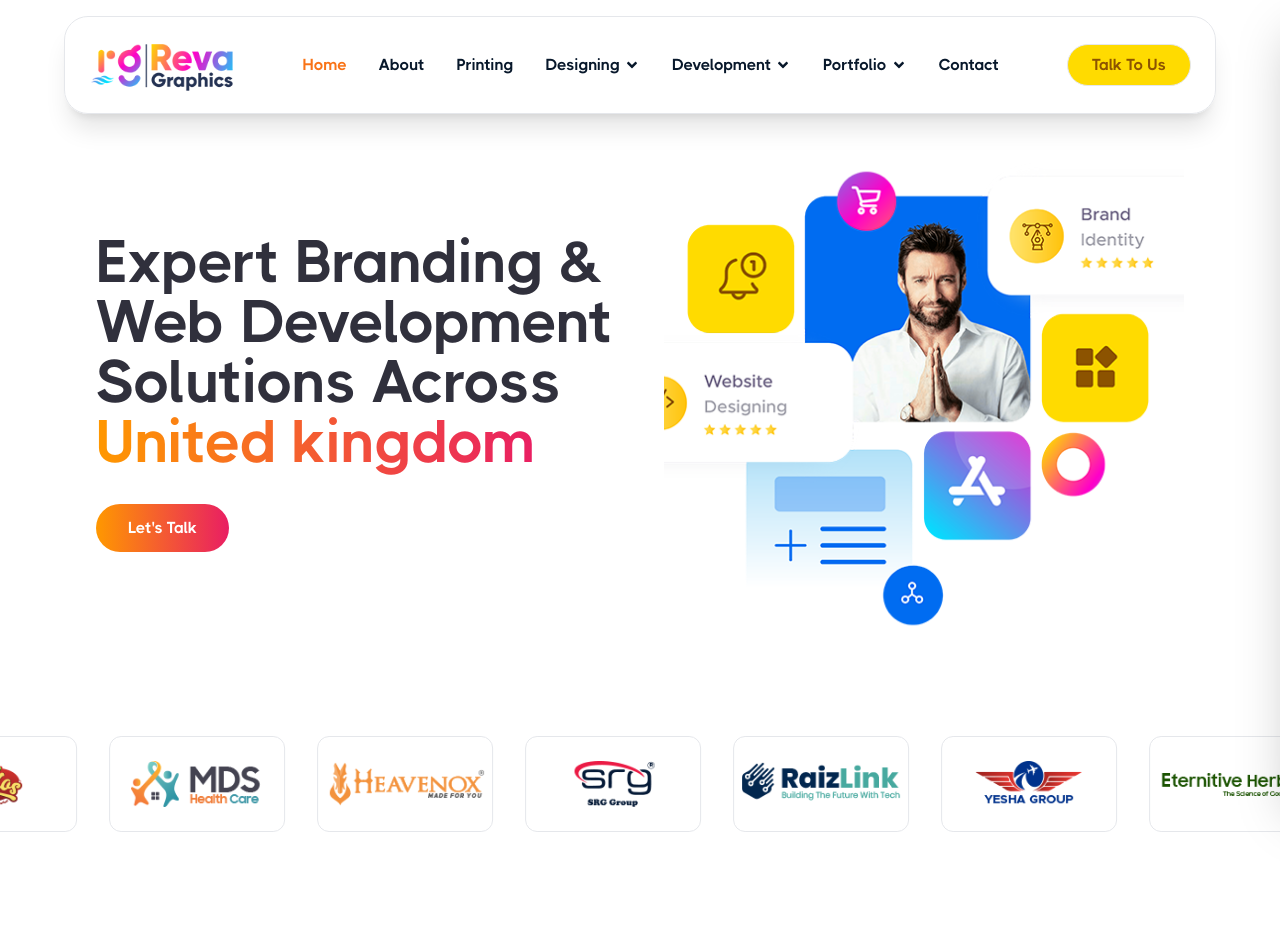
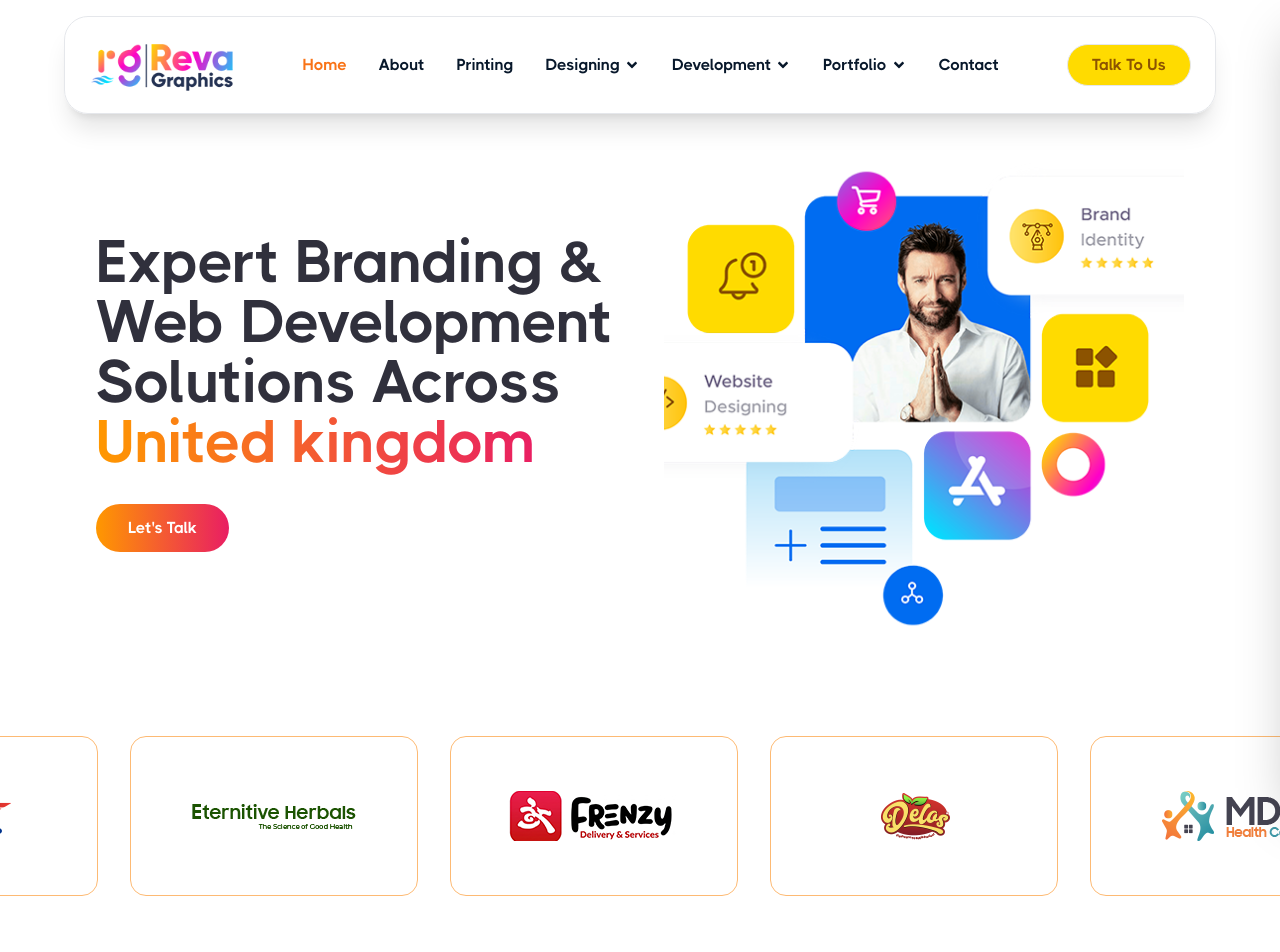
Before and after one commit to Revagraphics/Revagraphics, a React (Vite) app: page / in a window 1280 px wide. Shown: the top 952 px of the page. Built offline with nearby package versions, Linux system fonts and the light colour scheme.

Commit message:
logo loop

```diff
--- a/src/components/Footer.jsx
+++ b/src/components/Footer.jsx
@@ -8,6 +8,7 @@ import goodfirm from "../assets/goodfirm.png";
 import bottomLogo from "../assets/footer-logo.png";
 import { FaFacebook, FaLinkedin, FaTwitter, FaInstagram, FaTimes , FaHeart, FaRegHeart } from "react-icons/fa";
 import { ScrollTrigger } from "gsap/ScrollTrigger";
+import { FaXTwitter } from "react-icons/fa6";
 
 
 gsap.registerPlugin(ScrollTrigger);
@@ -130,7 +131,7 @@ export default function Footer() {
               <h3 className="text-white text-xl font-semibold mb-5">Follow Us</h3>
               <div className="flex flex-col gap-3 text-lg">
                 {[
-                  { href: "https://x.com/Revagraphics", icon: <FaTwitter size={22} />, label: "Twitter" },
+                  { href: "https://x.com/Revagraphics", icon: <FaXTwitter size={22} />, label: "Twitter" },
                   { href: "https://www.instagram.com/werevagraphics/", icon: <FaInstagram size={22} />, label: "Instagram" },
                   { href: "https://www.facebook.com/werevagraphics", icon: <FaFacebook size={22} />, label: "Facebook" },
                   { href: "https://www.linkedin.com/company/werevagraphics", icon: <FaLinkedin size={22} />, label: "LinkedIn" },
@@ -181,7 +182,7 @@ export default function Footer() {
             <div>
               <Link
                 to="/contact"
-                className="inline-flex items-center gap-3 bg-orange-500 hover:bg-orange-600 px-8 py-4 rounded-xl font-semibold text-lg transition-all duration-300 shadow-lg hover:shadow-orange-500/40 hover:scale-105"
+                className="inline-flex items-center gap-3   bg-gradient-to-r from-[#FF9800] to-[#E91E63]  px-8 py-4 rounded-xl font-semibold text-lg transition-all duration-300 shadow-lg hover:shadow-orange-500/40 hover:scale-105"
               >
                 Our Brochure →
               </Link>
--- a/src/pages/About.jsx
+++ b/src/pages/About.jsx
@@ -32,7 +32,7 @@ export default function About() {
                 We Are Reva
               </span>
               <h2 className="text-4xl text-[#30303c] sm:text-2xl lg:text-6xl font-semibold leading-tight">
-                We are a creative digital <br /> agency based in India.
+                We are a <ShimmerText>creative digital</ShimmerText><br /> agency based in India.
               </h2>
 
               <p className="mt-4 text-[#30303c] text-[1.2rem]">
@@ -44,7 +44,7 @@ export default function About() {
 
               <Link
                 to="/contact"
-                className="inline-block mt-8 bg-indigo-600 text-white px-8 py-3 rounded-full"
+                className="inline-block mt-8 bg-gradient-to-r from-[#FF9800] to-[#E91E63] text-white px-8 py-3 rounded-full"
               >
                 Let's Talk
               </Link>
--- a/src/pages/Home.jsx
+++ b/src/pages/Home.jsx
@@ -1,7 +1,6 @@
 import React, { useEffect, useRef } from "react";
 import Navbar from "../components/Navbar";
 import Footer from "../components/Footer";
-import ReviewSlider from "../components/ReviewSlider";
 import ServicesSection from "../components/ServicesSection";
 import SelectedWorkSection from "../components/SelectedWorkSection";
 import SkillsTabs from "../components/SkillTabs";
@@ -70,7 +69,7 @@ export default function Home() {
         stagger: 0.2,
       });
 
-      const totalWidth = logosRef.current.scrollWidth / 2;
+      const totalWidth = logosRef.current.scrollWidth / 3;
 
       gsap.to(logosRef.current, {
         x: -totalWidth,
@@ -191,10 +190,10 @@ export default function Home() {
         {/* ================= CLIENT LOGOS ================= */}
         <section className="mt-16 overflow-hidden w-full flex items-center justify-center">
           <div ref={logosRef} className="flex gap-8 w-max items-center">
-            {[...logos, ...logos,].map((logo, index) => (
+            {[...logos, ...logos, ...logos].map((logo, index) => (
               <div
                 key={`${logo.id}-${index}`}
-                className="w-[640px] h-32 sm:w-44 sm:h-24 border border-orange p-2 flex items-center justify-center shrink-0 rounded-xl"
+                className=" w-48 h-28 sm:w-56 sm:h-32 md:w-64 md:h-36 lg:w-72 lg:h-40 shrink-0 flex items-center justify-center rounded-2xl border border-orange-300 bg-white p-4"
               >
                 <img
                   src={logo.logo}
@@ -302,9 +301,6 @@ export default function Home() {
 
         <SelectedWorkSection />
         <StarRating />
-
-        {/* <ReviewSlider /> */}
-
         <Feedback />
         <Footer />
       </div>
```
